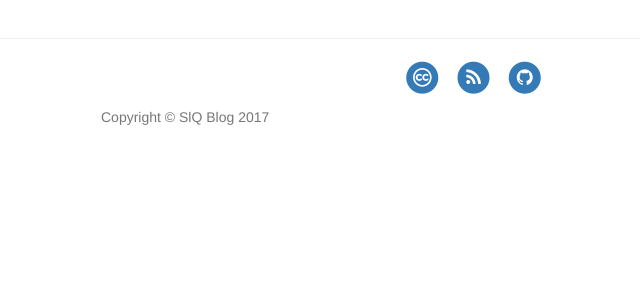
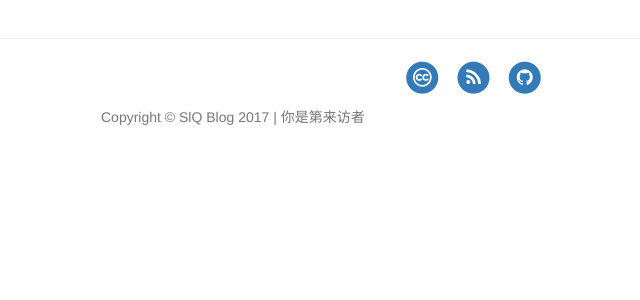
Before and after one commit to shawnlinq/SlqBlog2, a Flask app: page /wechats/ in a window 1280 px wide. Shown: the part 346-646 px from the top of the page, without its empty margins (164-804 px from the left). Run offline with Flask 2, Linux system fonts and the light colour scheme; data that the repository does not hold is empty; some libraries are stand-ins or nearby versions.

Commit message:
add counter

```diff
--- a/templates/base.html
+++ b/templates/base.html
@@ -4,7 +4,6 @@
     <meta charset="utf-8">
     <meta http-equiv="X-UA-Compatible" content="IE=edge">
     <meta name="viewport" content="width=device-width, initial-scale=1">
-    <meta name="msvalidate.01" content="342C90C1E0E3B92988AC6C1A01179D10" />
 
     {% if post %}
     <meta name="title" content="{{ post.title }} | {{ blog_meta.name }}">
@@ -47,7 +46,7 @@
       type="application/atom+xml">
 
     {% block custom_head %}{% endblock %}
-
+     <script async src="//dn-lbstatics.qbox.me/busuanzi/2.3/busuanzi.pure.mini.js"></script>
     <style> html{display : none ; } </style>
     <script>
     if( self == top ) {
@@ -147,7 +146,8 @@
                             </a>
                         </li>
                     </ul>
-                    <p class="copyright text-muted">Copyright &copy; SlQ Blog 2017</p>
+                    <p class="copyright text-muted">Copyright &copy; SlQ Blog 2017  |  <span id="busuanzi_container_site_pv">你是第<span id="busuanzi_value_site_pv"></span>来访者</span></p>
+                    <p></p>
                 </div>
             </div>
         </div>
```
